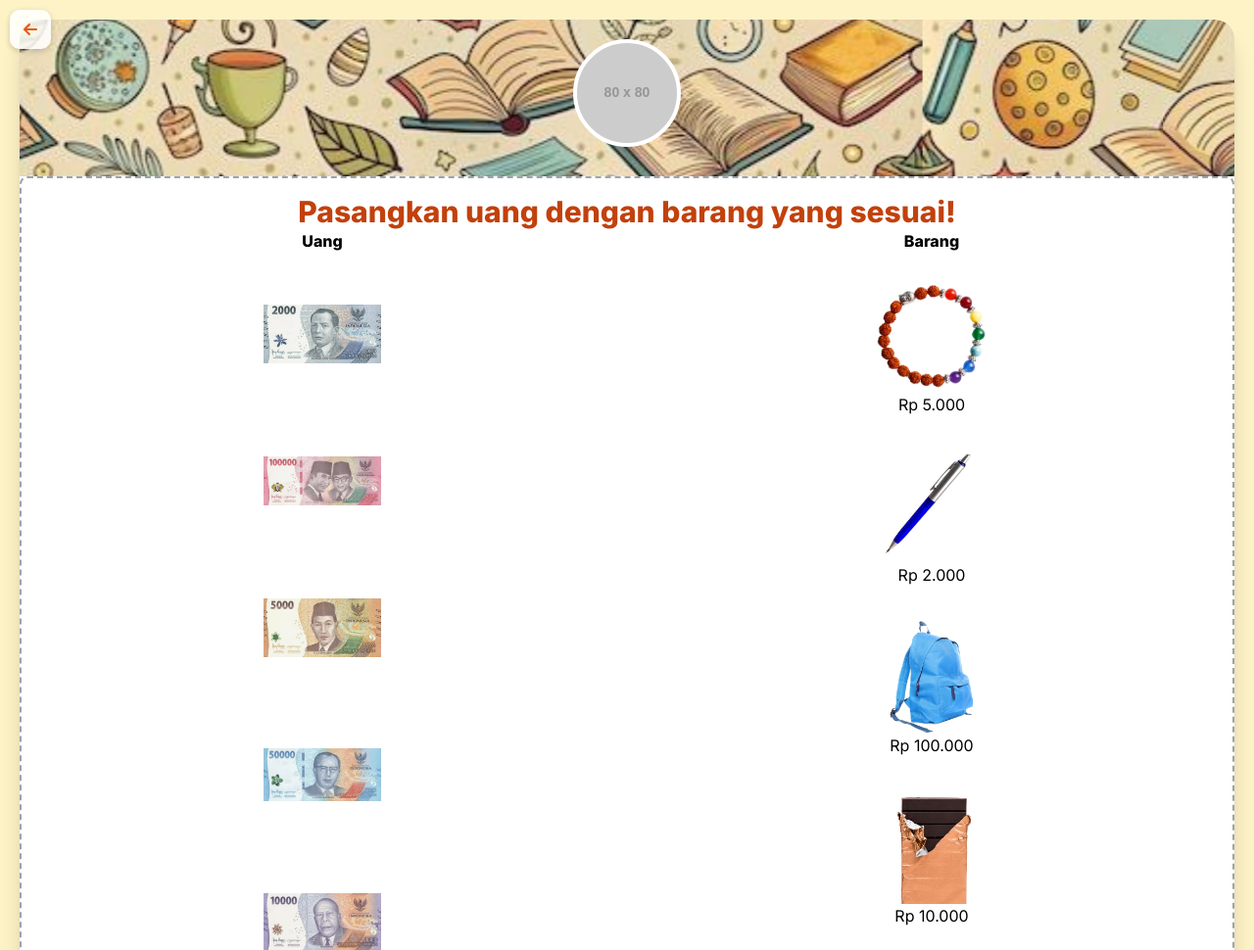
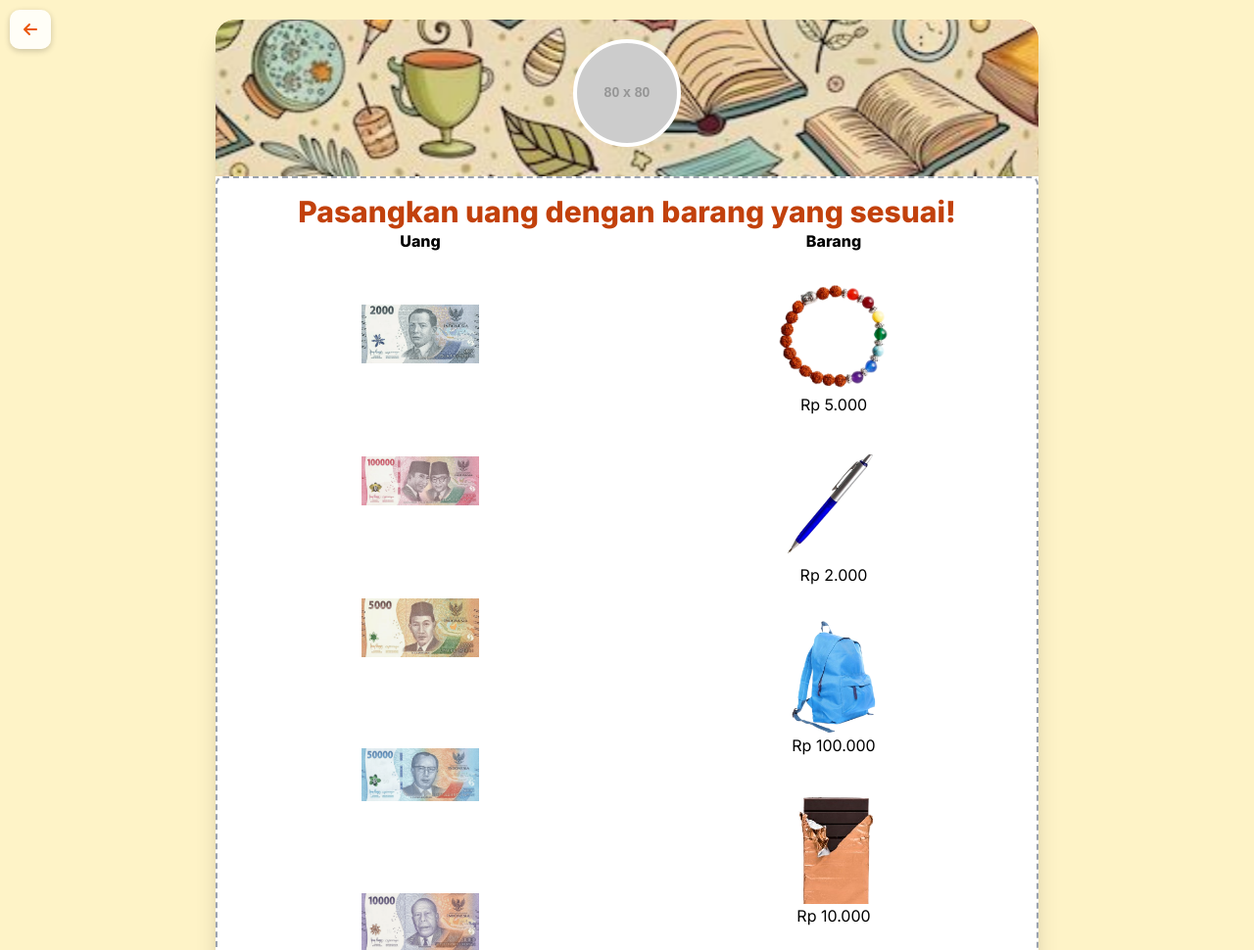
Before and after one commit to dewiyuni/cal_edukasi, a plain HTML site: page jodoh.html in a window 1280 px wide. Shown: the top 970 px of the page at 98% size. Drawn offline with nearby package versions, Linux system fonts and the light colour scheme; placeholder pictures from the web are drawn by us.

Commit message:
update 13

```diff
--- a/jodoh.html
+++ b/jodoh.html
@@ -30,22 +30,23 @@
         justify-content: center;
         align-items: center;
         min-height: 100vh;
-        padding: 20px;
+        padding: 20px 100px;
       }
-      main {
-        margin-top: 180px; /* lebih tinggi dari header */
-        position: relative;
-        z-index: 2; /* biar di atas background header */
+    body {
+  font-family: var(--font-inter);
+  background-color: var(--primary-bg);
+  display: flex;
+  justify-content: center;
+  align-items: center;
+  min-height: 100vh;
+  padding: 20px; /* default untuk layar kecil */
 }
-      .moving-items {
-        position: absolute;
-        top: 40%;
-        left: 0;
-        width: 200vw;
-        height: auto;
-        display: flex;
-        gap: 0px;
-        z-index: 1;
+
+@media (min-width: 1200px) {
+  body {
+    padding-left: 220px;
+    padding-right: 220px;
+  }
 }
 
       /* --- container --- */
@@ -91,13 +92,16 @@
   left: 0;
   right: 0;
   bottom: 0;
+  background-image: url('img/header.jpg'); /* tambahkan bg image */
   background-repeat: repeat-x;
-        background-size: auto 100%; /* <<< fix gambar membesar */
-        background-position: 0 0;
+  background-size: cover; /* bisa juga auto 100% sesuai kebutuhan */
+  background-position: center;
   animation: moveBackground 25s linear infinite;
-        opacity: 0.5;
+  opacity: 0.5; /* atur kecerahan: 0 = gelap, 1 = terang */
   z-index: 0;
+  filter: brightness(0.5); /* bisa diganti 0.3-1.2 sesuai kecerahan */
 }
+
 
       /* --- KONTEN DI DEPAN --- */
       .scene-content {
```
Lines whose indentation alone changed are shown as unchanged.
